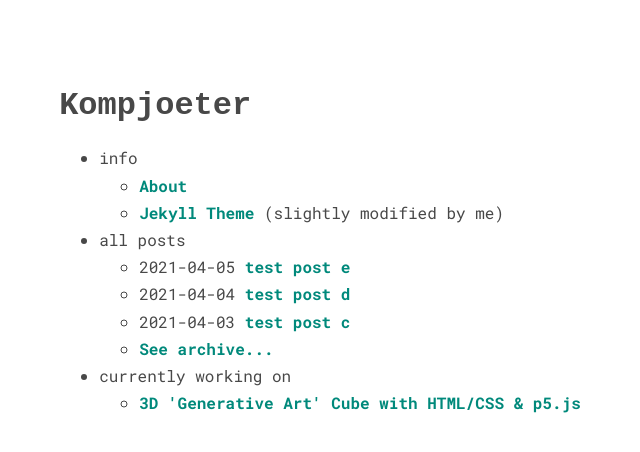
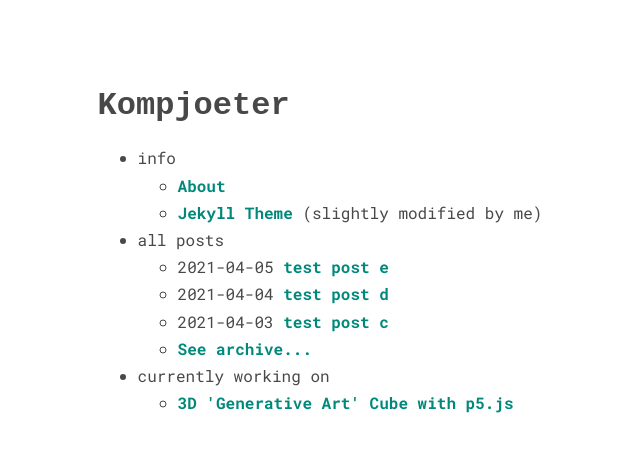
Before and after one commit to Kompjoeter/archived-blog, a Jekyll site: the page built from index.md, in a window 1280 px wide. Shown: the top 452 px of the page, without its empty margins (320-960 px from the left). Built offline with Jekyll 4.4.1, drawn with Linux system fonts in a browser that asks for light colours.

Commit message:
Updated menu

```diff
--- a/_data/menu.yml
+++ b/_data/menu.yml
@@ -16,7 +16,7 @@ entries:
 
   - title: currently working on
     entries:
-      - title: "<a href='https://www.youtube.com/watch?v=fhnaG788cOQ'>3D 'Generative Art' Cube with HTML/CSS & p5.js</a>"
+      - title: "<a href='https://www.youtube.com/watch?v=fhnaG788cOQ'>3D 'Generative Art' Cube with p5.js</a>"
 
   # - title: posts by category
   #   post_list:
```
